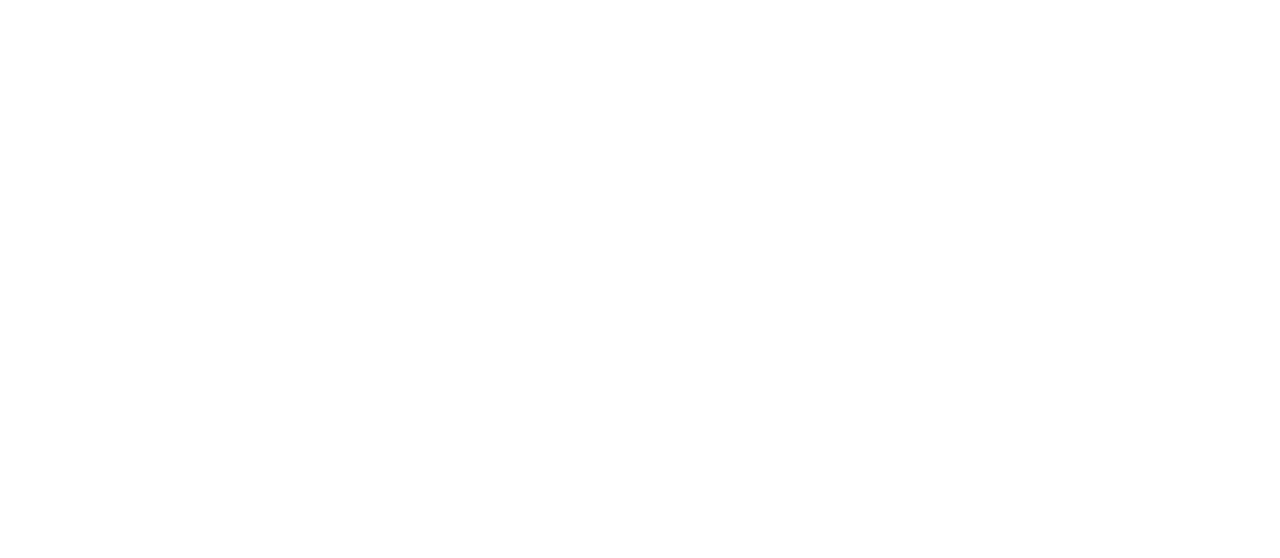
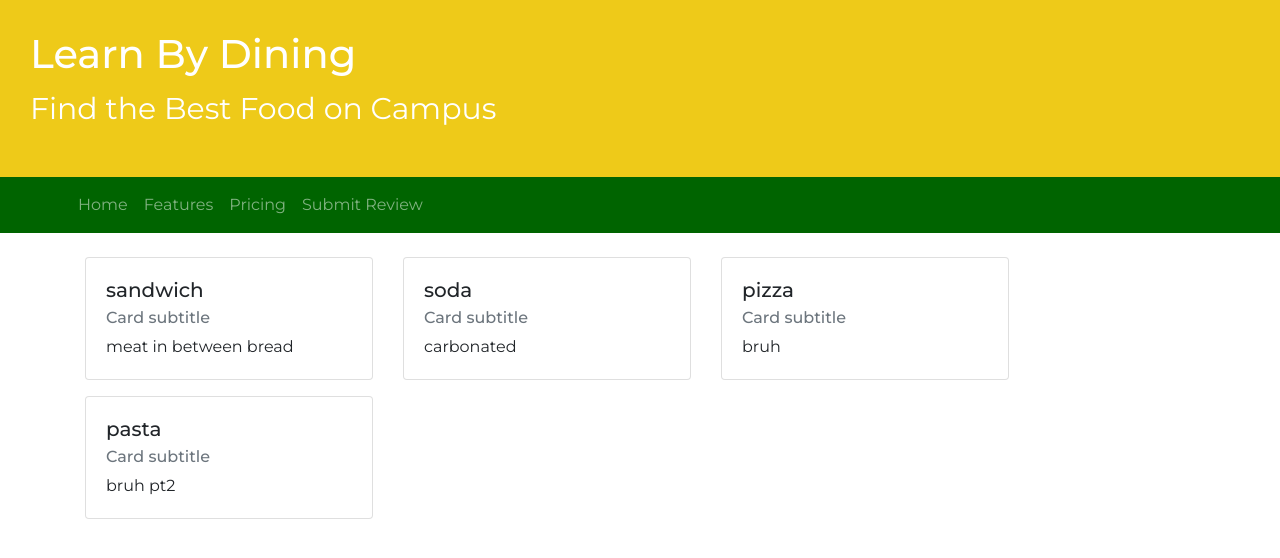
Before and after one commit to domdavidson251/307, a React (Create React App) app in the folder frontend/: page /restaurants in a window 1280 px wide. Before the commit this address had no page. Shown: the top 558 px of the page. Built offline with nearby package versions, Linux system fonts and the light colour scheme.

Commit message:
re-route from restaurant blocks to the restaurant page

```diff
--- a/frontend/src/App.js
+++ b/frontend/src/App.js
@@ -22,7 +22,7 @@
           description: "Restaurant"
         },
         {
-          name: "c",
+          name: "",
           description: "Restaurant"
         },
       ]
@@ -31,8 +31,11 @@
 
   function makeTableBody() {
     const eles = restaurants.map((restaurant, index) => {
+      const link = "http://localhost:3000/restaurants/" + restaurant.name;
+      const linkStyle = { "text-decoration": "none" };
       return (
         <div class="col-auto mb-3">
+          <a href={link} style={linkStyle}>
           <div class="card" style={{width: '18rem'}}>
               <div class="card-body">
                   <h5 class="card-title">{restaurant.name}</h5>
@@ -40,6 +43,7 @@
                   <p class="card-text">text</p>
               </div>
           </div>
+          </a>
         </div>
       );
     });
--- a/frontend/src/RestaurantMenu.js
+++ b/frontend/src/RestaurantMenu.js
@@ -63,4 +63,4 @@
   );
 }
 
-export default App;
+export default RestaurantMenu;
--- a/frontend/src/index.js
+++ b/frontend/src/index.js
@@ -4,6 +4,7 @@
 import SubmitReview from './submit-review';
 import Features from './features';
 import Pricing from './pricing';
+import RestaurantMenu from './RestaurantMenu';
 import './index.css';
 import 'bootstrap/dist/css/bootstrap.min.css'
 import { BrowserRouter, Routes, Route } from "react-router-dom";
@@ -15,6 +16,7 @@
             <Route path="/features" element={<Features />} />
             <Route path="/pricing" element={<Pricing />} />
             <Route path="/submit-review" element={<SubmitReview />} />
+            <Route path="/restaurants/*" element={<RestaurantMenu />} />
         </Routes>
     </BrowserRouter>,
     document.getElementById('root')
```
